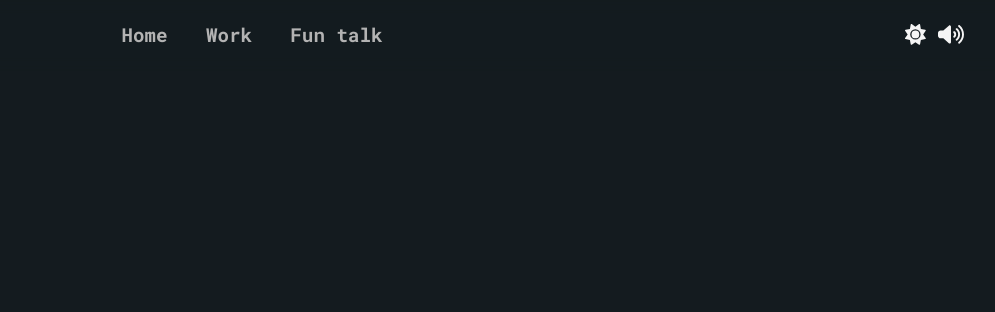
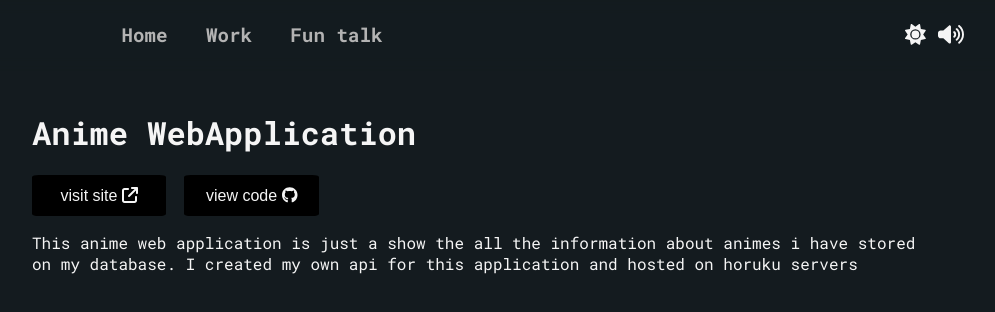
Before and after one commit to dineshnikhil/dineshnikhil.github.io, a React (Create React App) app: page /projectInfo/1 in a window 1280 px wide. Before the commit this address had no page. Shown: the top 312 px of the page, without its empty margins (160-1155 px from the left). Built offline with nearby package versions, Linux system fonts and the light colour scheme.

Commit message:
modified the project cards and created the new page for project full information

```diff
--- a/src/App.js
+++ b/src/App.js
@@ -6,6 +6,7 @@ import FunTalk from './components/funTalks/FunTalk';
 
 import { Routes, Route } from 'react-router-dom';
 import Projects from './components/projects/Projects';
+import ProjectFullInfo from './components/projects/ProjectFullInfo';
 
 function App() {
 	return (
@@ -16,6 +17,7 @@ function App() {
 					<Route path="/" element={<Home />} />
 					<Route path="/projects" element={<Projects />} />
 					<Route path="/funtalk" element={<FunTalk />} />
+					<Route path="/projectInfo/:id" element={<ProjectFullInfo />} />
 				</Routes>
 			</main>
 		</React.Fragment>
--- a/src/components/projects/ProjectCard.jsx
+++ b/src/components/projects/ProjectCard.jsx
@@ -1,15 +1,24 @@
 import React from 'react';
 import classes from './ProjectCard.module.css';
+import { NavLink } from 'react-router-dom';
 
 import { faGithub } from '@fortawesome/free-brands-svg-icons';
 import { faArrowUpRightFromSquare } from '@fortawesome/free-solid-svg-icons';
 import { FontAwesomeIcon } from '@fortawesome/react-fontawesome';
 
-function ProjectCard() {
+function ProjectCard(props) {
 	return (
 		<div className={classes.project_card_div}>
-			<h4>project title</h4>
-			<h5>project discription</h5>
+			<h3>{props.obj.name}</h3>
+			<h4>
+				{props.obj.info.slice(0, 101)}...{' '}
+				<NavLink
+					to={'/projectInfo/' + props.obj.id}
+					className={classes.navLink_read_more}
+				>
+					<span className={classes.read_more_link}>Read More</span>
+				</NavLink>
+			</h4>
 			<button>
 				visit site <FontAwesomeIcon icon={faArrowUpRightFromSquare} />
 			</button>
--- a/src/components/projects/ProjectCard.module.css
+++ b/src/components/projects/ProjectCard.module.css
@@ -10,6 +10,26 @@
 
 .project_card_div:hover {
 	box-shadow: 3px 3px 5px var(--bg-color);
+}
+
+.project_card_div h3 {
+	color: var(--secondary-color);
+	font-weight: bold;
+	font-size: 1.3rem;
+}
+
+.read_more_link {
+	color: var(--secondary-color);
+	text-decoration: none;
+}
+
+.read_more_link:hover {
+	cursor: pointer;
+	text-decoration: underline var(--secondary-color);
+}
+
+.navLink_read_more {
+	text-decoration: none;
 }
 
 .project_card_div button {
--- /dev/null
+++ b/src/components/projects/ProjectFullInfo.jsx
@@ -0,0 +1,28 @@
+import React from 'react';
+import { useParams } from 'react-router-dom';
+import projectsData from '../../store/Projects/ProjectsData';
+import classes from './ProjectFullInfo.module.css';
+
+import { faGithub } from '@fortawesome/free-brands-svg-icons';
+import { faArrowUpRightFromSquare } from '@fortawesome/free-solid-svg-icons';
+import { FontAwesomeIcon } from '@fortawesome/react-fontawesome';
+
+function ProjectFullInfo() {
+	var param = useParams();
+	return (
+		<div className={classes.project_info_div}>
+			<h1>{projectsData[param.id - 1].name}</h1>
+            <div className={classes.action_btns_div}>
+            <button>
+				visit site <FontAwesomeIcon icon={faArrowUpRightFromSquare} />
+			</button>
+			<button>
+				view code <FontAwesomeIcon icon={faGithub} />
+			</button>
+            </div>
+			<p>{projectsData[param.id - 1].info}</p>
+		</div>
+	);
+}
+
+export default ProjectFullInfo;
--- /dev/null
+++ b/src/components/projects/ProjectFullInfo.module.css
@@ -0,0 +1,42 @@
+.project_info_div {
+	padding: 7% 15%;
+}
+
+.action_btns_div {
+	display: flex;
+	/* justify-content: space-around; */
+	width: 50%;
+}
+
+.project_info_div button {
+	width: 30%;
+	text-align: center;
+	font-size: 1rem;
+	border: none;
+	border-radius: 5%;
+	margin-right: 4%;
+	padding: 2.5% 0;
+
+	background-color: var(--social-bg-color);
+	color: var(--social-link-color);
+}
+
+.project_info_div button:hover {
+	background-color: var(--social-link-color);
+	color: #d33a3a;
+	cursor: pointer;
+}
+
+@media (min-width: 320px) and (max-width: 425px) {
+	.project_info_div {
+        padding: 20% 10%;
+    }
+
+    .action_btns_div {
+        width: 100%;
+    }
+
+    .project_info_div button {
+        width: 40%;
+    }
+}
--- a/src/components/projects/Projects.jsx
+++ b/src/components/projects/Projects.jsx
@@ -2,15 +2,42 @@ import React from 'react';
 import classes from './Project.module.css';
 import ProjectCard from './ProjectCard';
 
+import projectsData from '../../store/Projects/ProjectsData';
+
 function Projects() {
+	var projects_array = [
+		{
+			name: 'covid tracker',
+			description: 'project 1 description',
+		},
+		{
+			name: 'crypto tracker',
+			description: 'project 2 description',
+		},
+		{
+			name: 'project3',
+			description: 'project 3 description',
+		},
+		{
+			name: 'project4',
+			description: 'project 4 description',
+		},
+		{
+			name: 'project Fiziya',
+			description: 'done by baby fiziya.',
+		},
+		{
+			name: 'project Fiziya',
+			description: 'done by baby fiziya.',
+		},
+	];
 	return (
 		<div className={classes.projects_div}>
 			<h2>Here we present the project of the dinesh.</h2>
 			<div className={classes.project_cards_div}>
-				<ProjectCard />
-				<ProjectCard />
-				<ProjectCard />
-				<ProjectCard />
+				{projectsData.map((obj) => {
+					return <ProjectCard obj={obj} />;
+				})}
 			</div>
 		</div>
 	);
--- /dev/null
+++ b/src/store/Projects/ProjectsData.js
@@ -0,0 +1,47 @@
+const projectsData = [
+	{
+		id: 1,
+		name: 'Anime WebApplication',
+		info: 'This anime web application is just a show the all the information about animes i have stored on my database. I created my own api for this application and hosted on horuku servers',
+		url: 'https://dineshnikhil.github.io/anime/',
+		codeUrl: 'https://github.com/dineshnikhil/anime/tree/master',
+	},
+	{
+		id: 2,
+		name: 'Covid_19 cases tracking webApp',
+		info: 'The covid-19 cases tracking web application show you the cases numbers according to the countries, these data was fetched from the public api which is official source of information.',
+		url: 'https://dineshnikhil.github.io/covid/',
+		codeUrl: 'https://github.com/dineshnikhil/covid/tree/master',
+	},
+	{
+		id: 3,
+		name: 'Crypto Price Tracking WebApp',
+		info: 'Crypto price tracking web application which tack the price of all crypto currencies. this data was fetched from the public api.',
+		url: 'https://dineshnikhil.github.io/cryptoTracker/',
+		codeUrl: 'https://github.com/dineshnikhil/cryptoTracker/tree/master',
+	},
+	{
+		id: 4,
+		name: 'QR Code Generator WebApp',
+		info: 'QR code generator web application generate the qr code by the text you give to the web application and this QR code was generate through the public api.',
+		url: 'https://dineshnikhil.github.io/generateQRcode/',
+		codeUrl:
+			'https://github.com/dineshnikhil/generateQRcode/tree/master/project2',
+	},
+	{
+		id: 5,
+		name: 'Personal Training Portfolio',
+		info: 'This is the Personal training protfolio web application which was build by using the react.js.',
+		url: 'https://dineshnikhil.github.io/trainingPortfolio/',
+		codeUrl: 'https://github.com/dineshnikhil/trainingPortfolio/tree/master',
+	},
+	{
+		id: 6,
+		name: 'Online Password Manager',
+		info: "This is the online password manager where you can store all the different apps passwords securly and you don't have remember them. And also we encrypted the data securly.",
+		url: 'https://dineshnikhil.github.io/storePassword/',
+		codeUrl: 'https://github.com/dineshnikhil/storePassword/tree/master',
+	},
+];
+
+export default projectsData;
```
